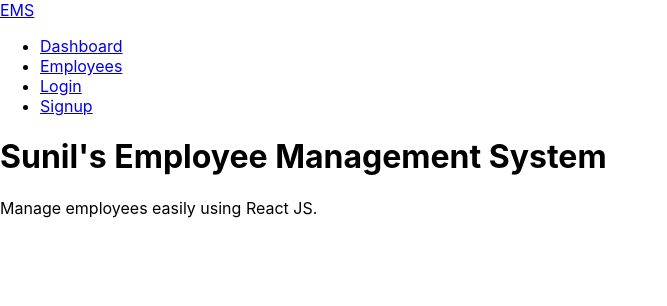
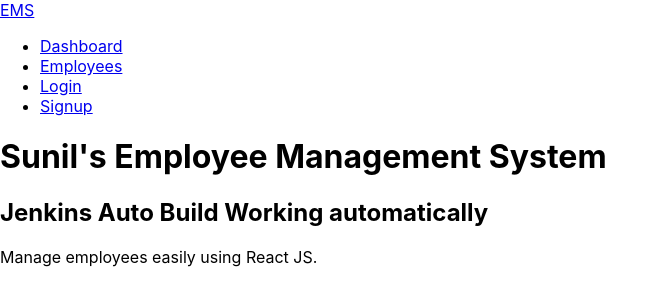
Before and after one commit to Sunilraj-97/emp-mngt-sys, a React (Create React App) app: page / in a window 1280 px wide. Shown: the top 306 px of the page, without its empty margins (0-667 px from the left). Built offline with nearby package versions, Linux system fonts and the light colour scheme.

Commit message:
Added h2 tag in Dashboard

```diff
--- a/src/pages/Dashboard.js
+++ b/src/pages/Dashboard.js
@@ -5,6 +5,8 @@ const Dashboard = () => {
     <div className='container mt-5'>
       <div className='card shadow p-5 text-center'>
         <h1 className='mb-3'>Sunil's Employee Management System</h1>
+        <h2>Jenkins Auto Build Working automatically</h2>
+
         <p className='lead'>
           Manage employees easily using React JS.
         </p>
```
